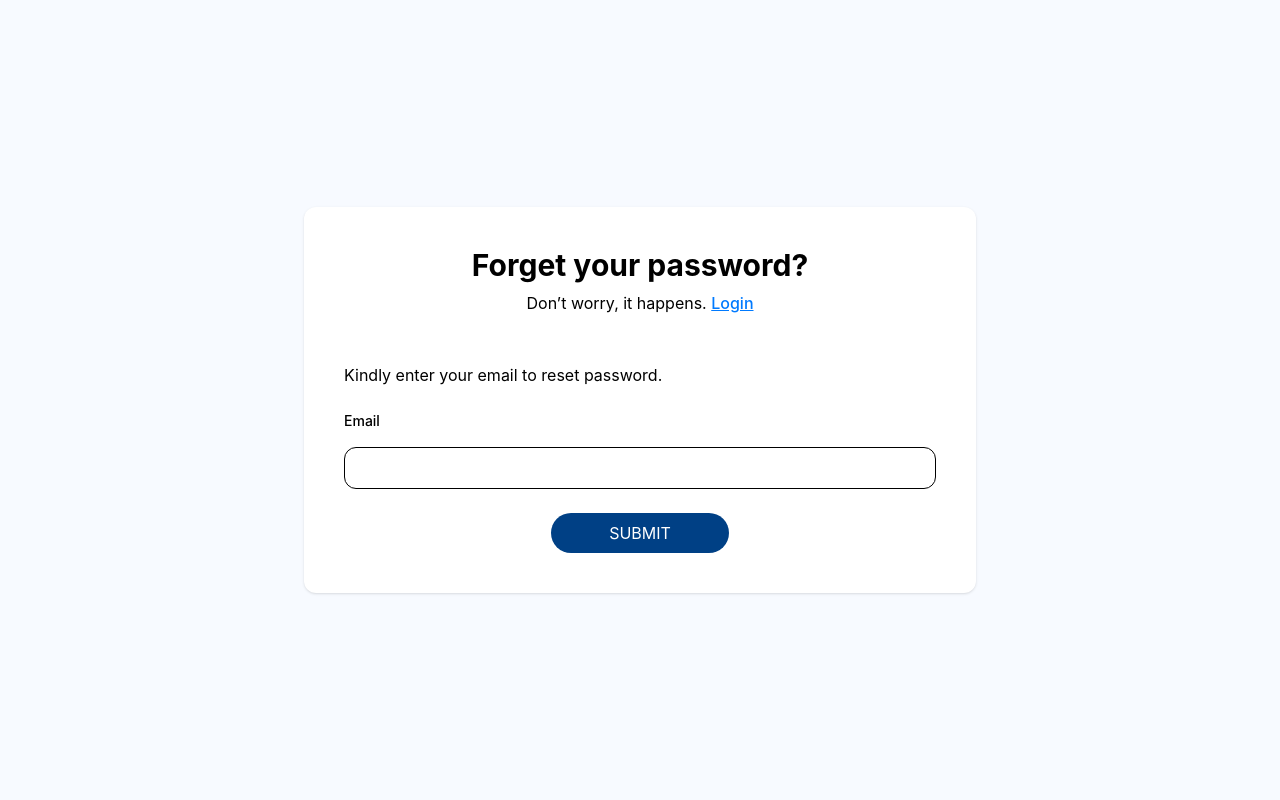
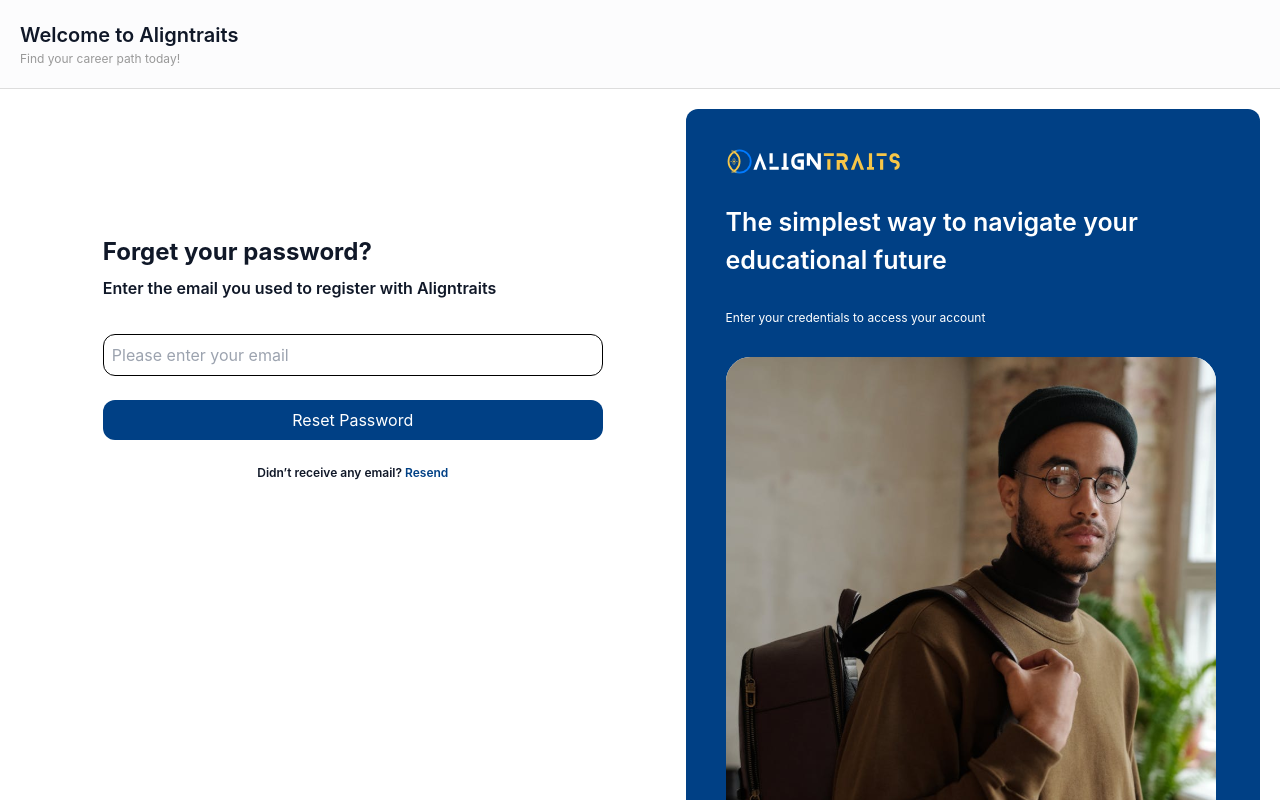
Before and after one commit to AlignTraits/Frontend_By_Emeka, a React (Vite) app: page /forgot-password in a window 1280 px wide. Shown: the top 800 px of the page. Built offline with nearby package versions, Linux system fonts and the light colour scheme.

Commit message:
forgot password UI

```diff
--- /dev/null
+++ b/src/components/Header.tsx
@@ -0,0 +1,12 @@
+const Header = () => {
+  return (
+    <div className="bg-[#FCFCFD] flex justify-between p-5 border-b border-b-[#DDDDDD] sticky top-0 z-[1000]">
+      <div>
+        <h1 className="text-[20px] font-semibold text-[#101828]">Welcome to Aligntraits</h1>
+        <p className="text-[12px] font-normal text-[#999999]">Find your career path today!</p>
+      </div>
+    </div>
+  )
+}
+
+export default Header;
--- a/src/pages/Home.tsx
+++ b/src/pages/Home.tsx
@@ -15,10 +15,11 @@ import SuccessCheck from '../assets/success-check.svg'
 import { BeatLoader } from "react-spinners"
 
 export default function Home() {
-  const date = new Date()
+  const date = new Date();
   const [email, setEmail] = useState('')
   const [modalOpen, setModalOpen] = useState(false)
   const [isLoading, setIsLoading] = useState(false)
+
   const handleSubmit =async ()=> {
     const form = {
       email: email
--- a/src/pages/HomeSearch.tsx
+++ b/src/pages/HomeSearch.tsx
@@ -358,10 +358,9 @@ export default function HomeSearch() {
               )}
             </div>
 
-            <div>
             {
               !isLoading && (
-                  <div className="p-5 flex flex-wrap gap-[20px]">
+                <div className="p-5 flex flex-wrap justify-between gap-y-[30px] w-[100%]">
                   {
                     paginatedCourses.length > 0 && paginatedCourses.map((elem, i) => (
                       <CourseCard setShowDetails={setShowDetails} courseItem={elem} key={i} setCourseDetails={setCourseDetails} />
@@ -370,7 +369,6 @@ export default function HomeSearch() {
                 </div>
               )
             }
-            </div>
 
             {!isLoading && courses.length === 0 && (
               <div className="flex flex-col justify-center items-center gap-y-[10px] w-full h-[400px]">
--- a/src/pages/auth/ForgotPassword.tsx
+++ b/src/pages/auth/ForgotPassword.tsx
@@ -1,11 +1,14 @@
 import { useState } from 'react'
-import { useNavigate } from 'react-router-dom'
+// import { useNavigate } from 'react-router-dom'
 import * as authService from '../../services/auth.service'
 import { AxiosError } from 'axios'
 import BeatLoader from "react-spinners/BeatLoader";
+import Header from '../../components/Header';
+import resetImage from "../../assets/resetImage.svg"
+import traitText from "../../assets/traitstext.svg"
 
 export default function ForgotPassword() {
-  const navigate = useNavigate()
+  // const navigate = useNavigate()
   const [email, setEmail] = useState('')
   const [error, setError] = useState<string | null>(null)
   const [success, setSuccess] = useState(false)
@@ -30,49 +33,47 @@ export default function ForgotPassword() {
     }
   }
 
+  // const handletest = (e: React.FormEvent) => {
+  //   e.preventDefault()
+  //   setIsLoading(true)
+  //   setTimeout(() => {
+  //     setIsLoading(false)
+  //     setSuccess(true)
+  //   }, 3000)
+  // }
+
   return (
-    <div className="min-h-screen flex items-center justify-center bg-[#F7FAFF]">
-      <div className="max-w-2xl w-full space-y-12 p-10 bg-white rounded-xl shadow">
-        <div className="mx-auto space-y-2">
-          <h2 className="text-3xl font-bold text-center">
-            Forget your password?
-          </h2>
-          <p className="text-center text-[16px]">
-            Don’t worry, it happens.{" "}
-            <span
-              onClick={() => navigate("/login")}
-              className="text-[16px] text-[#007AFF] font-[500] underline"
-            >
-              Login
-            </span>
-          </p>
-        </div>
+    <div className="relative h-screen w-full bg-[#FCFCFD]">
+      <Header />
 
-        {success ? (
-          <div className="text-center space-y-4">
-            <div className="text-green-600">
-              Check your email for reset instructions.
+      {
+        success ? (
+          <div className='flex flex-col items-center bg-[white] p-[20px] gap-y-[20px]'>
+            <div className='h-[400px] w-[400px] rounded-[50%] bg-[#cce9ff]'>
+
             </div>
-            <button
-              onClick={() => navigate("/login")}
-              className="text-blue-600 hover:underline"
-            >
-              Return to login
-            </button>
+            <p className='text-[#4C4E53]'>We’ve sent an email to <span className='text-[#101828]'>{email}</span> with a link to get back into your account.</p>
           </div>
         ) : (
-          <>
+        <div className='flex justify-between bg-[white] p-[20px]'>
+          <div className="w-[700px] h-[500px] flex flex-col justify-center items-center gap-y-[30px]">
+            <div className="space-y-2 w-[500px]">
+              <h2 className="text-2xl font-bold text-[#101828]">
+                Forget your password?
+              </h2>
+              <p className="text-[16px] text-[#101828] font-semibold">
+                Enter the email you used to register with Aligntraits
+              </p>
+            </div>
+
             <form onSubmit={handleSubmit} className="space-y-6 flex flex-col">
-              <h2>Kindly enter your email to reset password.</h2>
               <div className="space-y-4">
-                <label htmlFor="email" className="block text-sm font-medium">
-                  Email
-                </label>
                 <input
                   id="email"
                   type="email"
+                  placeholder='Please enter your email'
                   required
-                  className="mt-1 block w-full rounded-xl border border-[#000000] p-2"
+                  className="mt-1 block w-[500px] rounded-xl border border-[#000000] p-2"
                   value={email}
                   onChange={(e) => setEmail(e.target.value)}
                 />
@@ -86,14 +87,27 @@ export default function ForgotPassword() {
               <button
                 type="submit"
                 disabled={isLoading}
-                className="w-[30%] mx-auto py-2 px-4 bg-[#004085] hover:bg-blue-700 text-white rounded-[30px] disabled:opacity-50"
+                className="w-[500px] py-2 px-4 bg-[#004085] hover:bg-blue-700 text-white rounded-xl disabled:opacity-50"
               >
-                {isLoading ? <BeatLoader /> : "SUBMIT"}
+                {isLoading ? <BeatLoader /> : "Reset Password"}
               </button>
+
+              <p className='text-center text-[#101828] text-[12px] font-semibold'>Didn’t receive any email? <span className='text-[#004085]'>Resend</span></p>
             </form>
-          </>
-        )}
-      </div>
+          </div>
+
+          <div className='w-[600px] h-[900px] bg-[#004085] rounded-xl flex flex-col gap-y-[30px] p-[40px] items-start'>
+            <img src={traitText} alt='text' className='h-[25px] ml-[-10px]' />
+
+            <p className='text-[25px] text-[white] font-semibold'>The simplest way to navigate your educational future</p>
+
+            <p className='text-[white] text-[12px]'>Enter your credentials to access your account</p>
+
+            <img src={resetImage} alt='reset Image' className='h-[600px]' />
+          </div>
+        </div>
+        )
+      }
     </div>
   );
 }
```
Also changed, not shown: src/assets/resetImage.svg (added), src/assets/traitstext.svg (added). Lines whose indentation alone changed are shown as unchanged.
